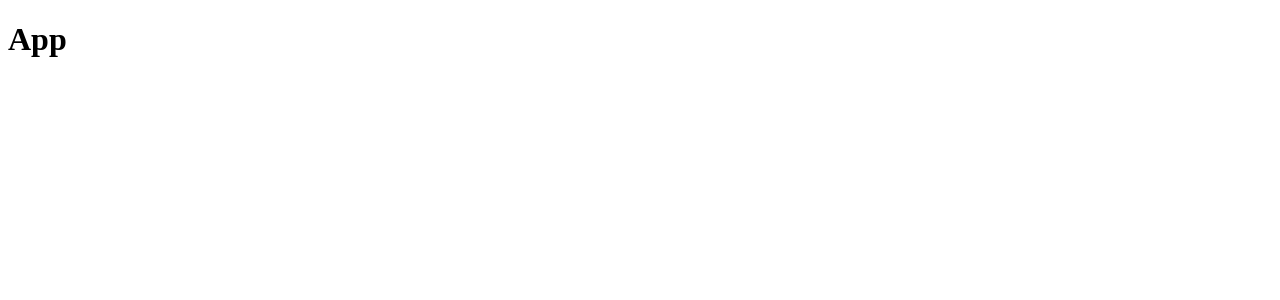
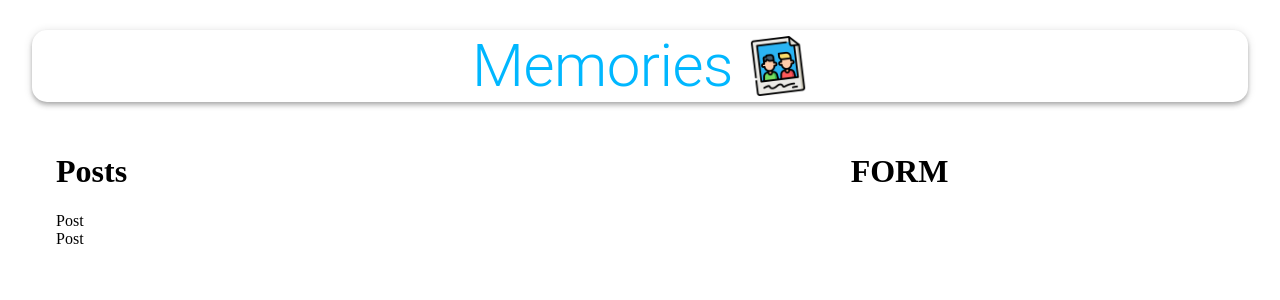
Before and after one commit to rickyli1010/memories, a React (Create React App) app in the folder client/: page / in a window 1280 px wide. Shown: the top 300 px of the page. Built offline with nearby package versions, Linux system fonts and the light colour scheme; the HTML template or start-up script is replaced by a standard one.

Commit message:
basic UI files structure

```diff
--- a/client/src/App.js
+++ b/client/src/App.js
@@ -1,10 +1,45 @@
 import React from 'react';
+import { Container, AppBar, Typography, Grow, Grid } from '@material-ui/core';
+
+import Posts from './components/Posts/Posts';
+import Form from './components/Form/Form';
+import memories from './images/memories.png';
+import useStyles from './styles';
 
 const App = () => {
+  const classes = useStyles();
+
   return (
-    <div>
-      <h1>App</h1>
-    </div>
+    <Container maxWidth="lg">
+      <AppBar className={classes.appBar} position="static" color="inherit">
+        <Typography className={classes.heading} variant="h2" align="center">
+          Memories
+        </Typography>
+        <img
+          className={classes.image}
+          src={memories}
+          alt="memories"
+          height="60"
+        />
+      </AppBar>
+      <Grow in>
+        <Container>
+          <Grid
+            container
+            justify="space-between"
+            alignItems="stretch"
+            spacing={3}
+          >
+            <Grid item xs={12} sm={7}>
+              <Posts />
+            </Grid>
+            <Grid item xs={12} sm={4}>
+              <Form />
+            </Grid>
+          </Grid>
+        </Container>
+      </Grow>
+    </Container>
   );
 };
 
--- /dev/null
+++ b/client/src/api/index.js
@@ -0,0 +1,5 @@
+import axios from 'axios';
+
+const url = 'http://localhost:5000/posts';
+
+export const fetchPosts = () => axios.get(url);
--- /dev/null
+++ b/client/src/components/Form/Form.js
@@ -0,0 +1,10 @@
+import React from 'react';
+import useStyles from './styles';
+
+const Form = () => {
+  const classes = useStyles();
+
+  return <h1>FORM</h1>;
+};
+
+export default Form;
--- /dev/null
+++ b/client/src/components/Form/styles.js
@@ -0,0 +1,24 @@
+import { makeStyles } from '@material-ui/core/styles';
+
+export default makeStyles((theme) => ({
+  root: {
+    '& .MuiTextField-root': {
+      margin: theme.spacing(1)
+    }
+  },
+  paper: {
+    padding: theme.spacing(2)
+  },
+  form: {
+    display: 'flex',
+    flexWrap: 'wrap',
+    justifyContent: 'center'
+  },
+  fileInput: {
+    width: '97%',
+    margin: '10px 0'
+  },
+  buttonSubmit: {
+    marginBottom: 10
+  }
+}));
--- /dev/null
+++ b/client/src/components/Posts/Post/Post.js
@@ -0,0 +1,10 @@
+import React from 'react';
+import useStyles from './styles';
+
+const Post = () => {
+  const classes = useStyles();
+
+  return <div>Post</div>;
+};
+
+export default Post;
--- /dev/null
+++ b/client/src/components/Posts/Post/styles.js
@@ -0,0 +1,52 @@
+import { makeStyles } from '@material-ui/core/styles';
+
+export default makeStyles({
+  media: {
+    height: 0,
+    paddingTop: '56.25%',
+    backgroundColor: 'rgba(0, 0, 0, 0.5)',
+    backgroundBlendMode: 'darken'
+  },
+  border: {
+    border: 'solid'
+  },
+  fullHeightCard: {
+    height: '100%'
+  },
+  card: {
+    display: 'flex',
+    flexDirection: 'column',
+    justifyContent: 'space-between',
+    borderRadius: '15px',
+    height: '100%',
+    position: 'relative'
+  },
+  overlay: {
+    position: 'absolute',
+    top: '20px',
+    left: '20px',
+    color: 'white'
+  },
+  overlay2: {
+    position: 'absolute',
+    top: '20px',
+    right: '20px',
+    color: 'white'
+  },
+  grid: {
+    display: 'flex'
+  },
+  details: {
+    display: 'flex',
+    justifyContent: 'space-between',
+    margin: '20px'
+  },
+  title: {
+    padding: '0 16px'
+  },
+  cardActions: {
+    padding: '0 16px 8px 16px',
+    display: 'flex',
+    justifyContent: 'space-between'
+  }
+});
--- /dev/null
+++ b/client/src/components/Posts/Posts.js
@@ -0,0 +1,17 @@
+import React from 'react';
+import Post from './Post/Post';
+import useStyles from './styles';
+
+const Posts = () => {
+  const classes = useStyles();
+
+  return (
+    <>
+      <h1>Posts</h1>
+      <Post />
+      <Post />
+    </>
+  );
+};
+
+export default Posts;
--- /dev/null
+++ b/client/src/components/Posts/styles.js
@@ -0,0 +1,14 @@
+import { makeStyles } from '@material-ui/core/styles';
+
+export default makeStyles((theme) => ({
+  mainContainer: {
+    display: 'flex',
+    alignItems: 'center'
+  },
+  smMargin: {
+    margin: theme.spacing(1)
+  },
+  actionDiv: {
+    textAlign: 'center'
+  }
+}));
--- /dev/null
+++ b/client/src/styles.js
@@ -0,0 +1,18 @@
+import { makeStyles } from '@material-ui/core/styles';
+
+export default makeStyles(() => ({
+  appBar: {
+    borderRadius: 15,
+    margin: '30px 0',
+    display: 'flex',
+    flexDirection: 'row',
+    justifyContent: 'center',
+    alignItems: 'center'
+  },
+  heading: {
+    color: 'rgba(0,183,255, 1)'
+  },
+  image: {
+    marginLeft: '15px'
+  }
+}));
```
Also changed, not shown: client/src/images/memories.png (renamed from client/public/memories.png).
